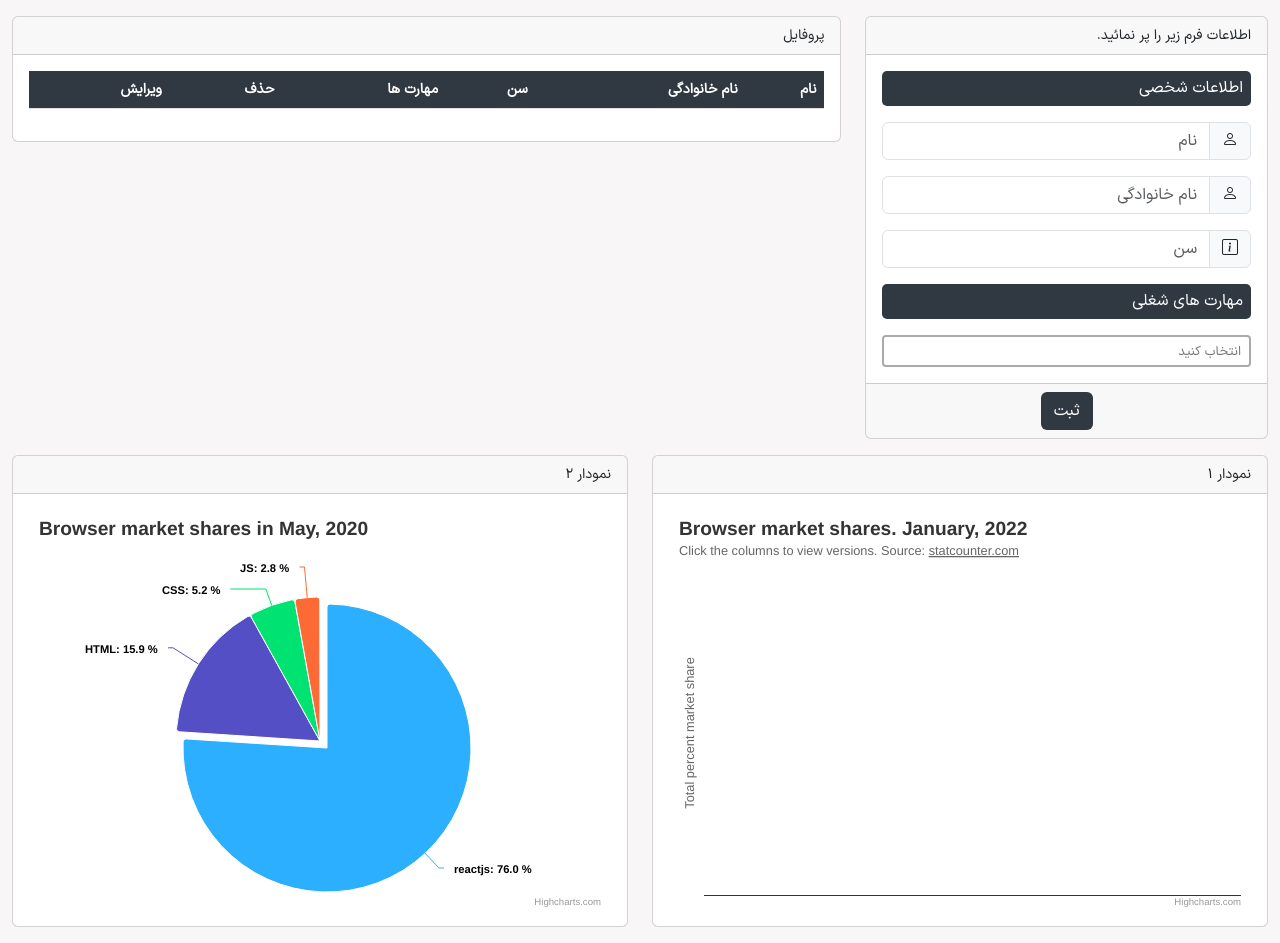
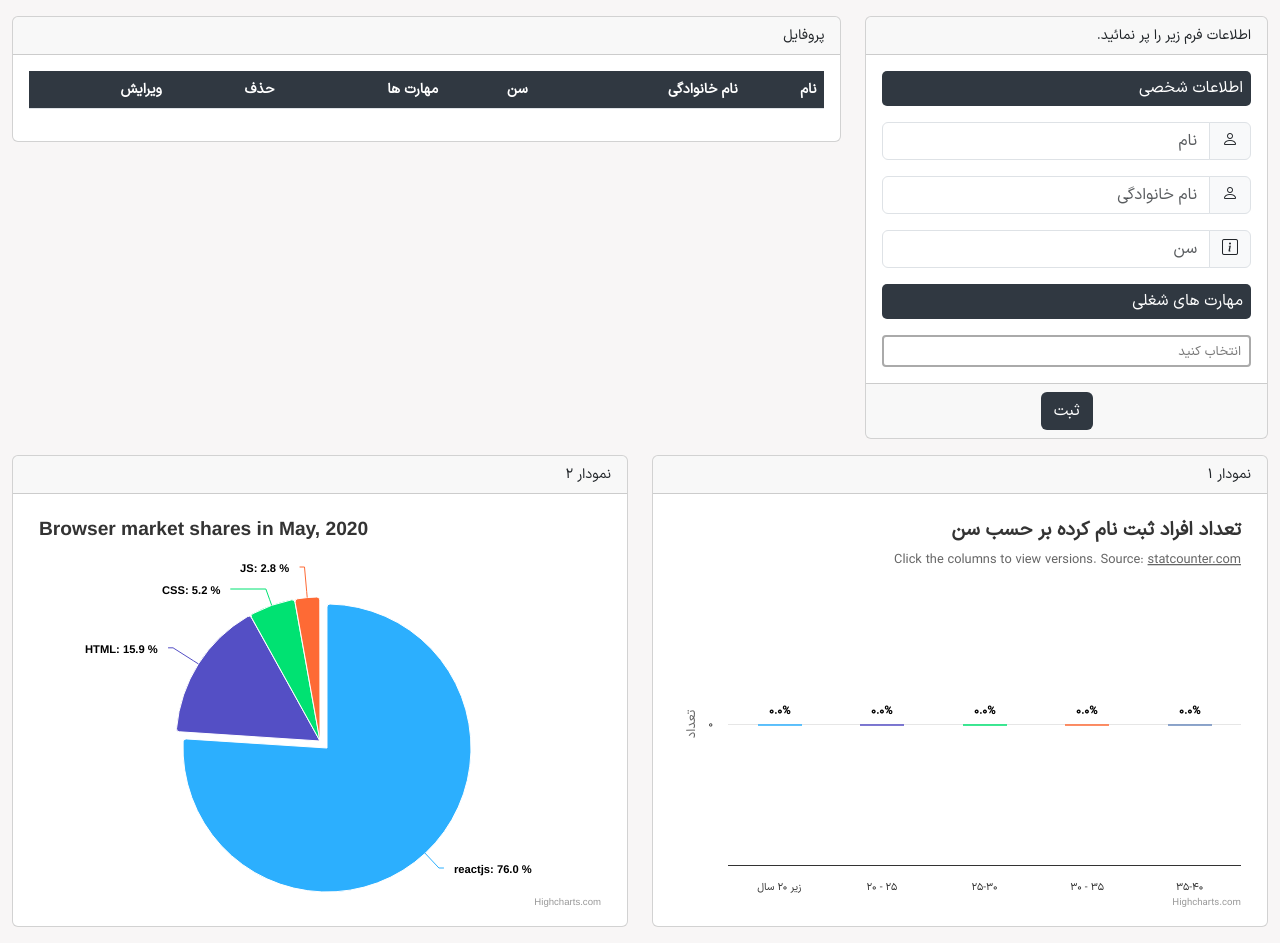
Before and after one commit to reyhanehSP/ariana_task, a website: page index.html in a window 1280 px wide. Drawn offline with Linux system fonts and the light colour scheme; files whose address does not match are found by name.

Commit message:
fix column chart

```diff
--- a/index.html
+++ b/index.html
@@ -30,24 +30,23 @@
                         <span class="input-group-text">
                             <i class="bi bi-person"></i>
                         </span>
-                        <input type="text" class="form-control" id="first_name"
-                         placeholder="نام" aria-label="first_name">
+                        <input type="text" class="form-control" id="first_name" placeholder="نام"
+                            aria-label="first_name">
                     </div>
 
                     <div class="input-group mb-3">
                         <span class="input-group-text">
                             <i class="bi bi-person"></i>
                         </span>
-                        <input type="text" class="form-control" id="last_name"
-                         placeholder="نام خانوادگی" aria-label="last_name">
+                        <input type="text" class="form-control" id="last_name" placeholder="نام خانوادگی"
+                            aria-label="last_name">
                     </div>
 
                     <div class="input-group mb-3">
                         <span class="input-group-text">
                             <i class="bi bi-info-square"></i>
                         </span>
-                        <input type="text" class="form-control" id="age"
-                         placeholder="سن" aria-label="last_name">
+                        <input type="text" class="form-control" id="age" placeholder="سن" aria-label="last_name">
                     </div>
 
                     <div class="section-header p-2 mb-3">
@@ -98,7 +97,7 @@
             <div class="card">
                 <div class="card-header">نمودار 1</div>
                 <div class="card-body">
-                    <div  id="colum-chart"></div>
+                    <div id="colum-chart"></div>
                 </div>
             </div>
         </div>
@@ -106,7 +105,7 @@
             <div class="card">
                 <div class="card-header">نمودار 2</div>
                 <div class="card-body">
-                    <div  id="pie-chart"></div>
+                    <div id="pie-chart"></div>
                 </div>
             </div>
         </div>
@@ -166,8 +165,7 @@
                 allowClear: true,
                 tags: true
             });
-            var existingData = [];
-            JSON.parse(localStorage.getItem('user'));
+            var localStorageValue = JSON.parse(localStorage.getItem('user'));
             loadTable()
             $('#submitBtn').click(function () {
                 Swal.fire({
@@ -186,8 +184,8 @@
                             age: $('#age').val(),
                             skills: $('#skills :selected').text(),
                         }
-                        existingData.push(formData)
-                        localStorage.setItem('user', JSON.stringify(existingData));
+                        localStorageValue.push(formData);
+                        localStorage.setItem('user', JSON.stringify(localStorageValue));
                         loadData(formData);
                         Swal.fire('عملیات با موفقیت انجام شد', '', 'success')
                     } else if (result.isDenied) {
@@ -207,7 +205,7 @@
 
             }
             function loadTable() {
-                $.each(JSON.parse(localStorage.getItem('user')), function (index, item) {
+                $.each(localStorageValue, function (index, item) {
                     var row = '<tr>';
                     $.each(item, function (key, value) {
                         row += '<td>' + value + '</td>';
@@ -218,21 +216,44 @@
                     $('tbody').append(row);
                 });
             }
-        })
-
-        // Data retrieved from https://gs.statcounter.com/browser-market-share#monthly-202201-202201-bar
-
-// Create the chart
+            var ageCount1 = 0;
+            var ageCount2 = 0;
+            var ageCount3 = 0;
+            var ageCount4 = 0;
+            var ageCount5 = 0;
+            $.each(localStorageValue, function (index, item) {
+                $.each(item, function (key, value) {
+                    if (key == 'age' && (value > 0 && value < 20)) {
+                        ageCount1++
+                    }
+                    else if (key == 'age' && (value >= 20 && value <= 25)) {
+                        ageCount2++
+                    }
+                    else if (key == 'age' && (value > 25 && value <= 30)) {
+                        ageCount3++
+                    }
+                    else if (key == 'age' && (value > 30 && value <= 35)) {
+                        ageCount4++
+                    }
+                    else if (key == 'age' && (value > 35 && value <= 40)) {
+                        ageCount5++
+                    }
+                });
+            });
             Highcharts.chart('colum-chart', {
                 chart: {
-        type: 'column'
+                    type: 'column',
+                    style: {
+                        fontFamily: 'IRANSansX'
+
+                    }
                 },
                 title: {
-        align: 'left',
-        text: 'Browser market shares. January, 2022'
+                    align: 'right',
+                    text: 'تعداد افراد ثبت نام کرده بر حسب سن'
                 },
                 subtitle: {
-        align: 'left',
+                    align: 'right',
                     text: 'Click the columns to view versions. Source: <a href="http://statcounter.com" target="_blank">statcounter.com</a>'
                 },
                 accessibility: {
@@ -245,7 +266,7 @@
                 },
                 yAxis: {
                     title: {
-            text: 'Total percent market share'
+                        text: 'تعداد'
                     }
 
                 },
@@ -271,7 +292,28 @@
                     {
                         name: 'Browsers',
                         colorByPoint: true,
-            data: JSON.parse(localStorage.getItem('user'))
+                        data: [
+                            {
+                                name: 'زیر 20 سال ',
+                                y: ageCount1,
+                            },
+                            {
+                                name: '20 - 25 ',
+                                y: ageCount2,
+                            },
+                            {
+                                name: '25-30',
+                                y: ageCount3,
+                            },
+                            {
+                                name: '30 - 35 ',
+                                y: ageCount4,
+                            },
+                            {
+                                name: '35-40',
+                                y: ageCount5,
+                            }
+                        ]
                     }
                 ],
 
@@ -320,7 +362,7 @@
                         {
                             name: 'HTML',
                             y: 14.77
-        },  {
+                        }, {
                             name: 'CSS',
                             y: 4.86
                         }, {
@@ -330,6 +372,10 @@
                 }]
             });
 
+        })
+
+
+
 
     </script>
 </body>
```
Lines whose indentation alone changed are shown as unchanged.
